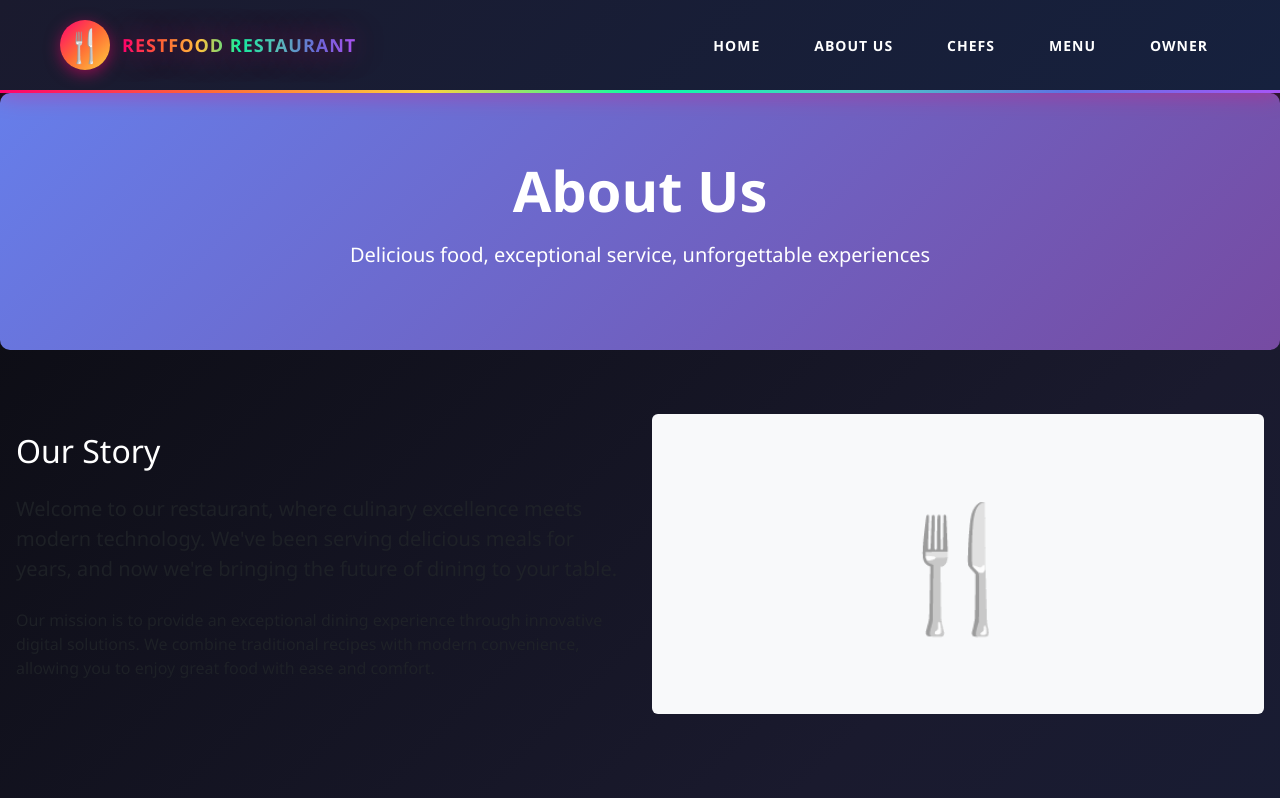
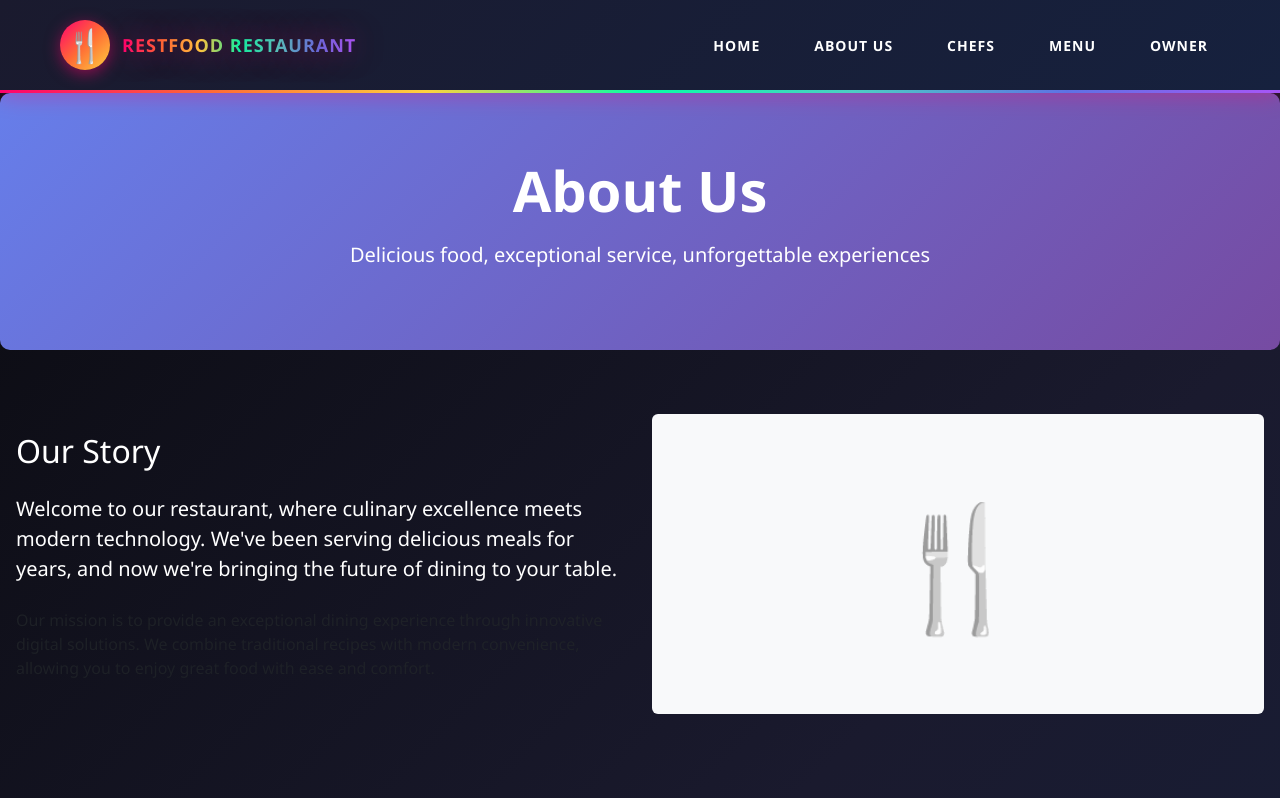
Before and after one commit to Arpenaboyina/restaurant_app, a React (Create React App) app in the folder frontend/: page /about in a window 1280 px wide. Shown: the top 798 px of the page. Built offline with nearby package versions, Linux system fonts and the light colour scheme; no server answers.

Commit message:
Update About.jsx

```diff
--- a/frontend/src/pages/About.jsx
+++ b/frontend/src/pages/About.jsx
@@ -20,7 +20,7 @@ export default function About() {
 				<div className="row align-items-center">
 					<div className="col-md-6">
 						<h2 className="mb-4">Our Story</h2>
-						<p className="lead text-muted mb-4">
+						<p className="lead text-white mb-4">
 							Welcome to our restaurant, where culinary excellence meets modern technology.
 							We've been serving delicious meals for years, and now we're bringing the future
 							of dining to your table.
```
